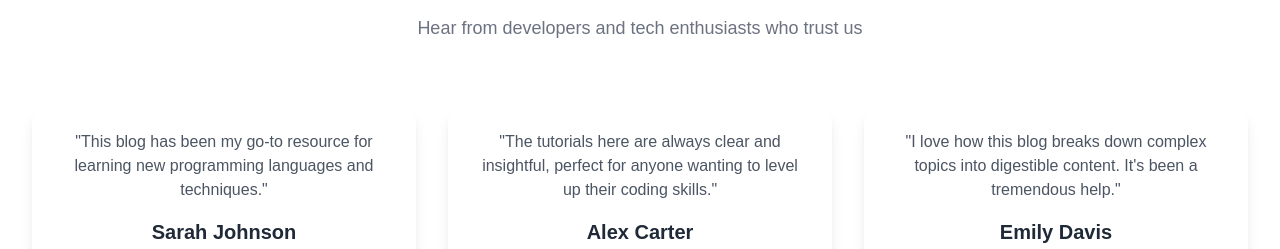
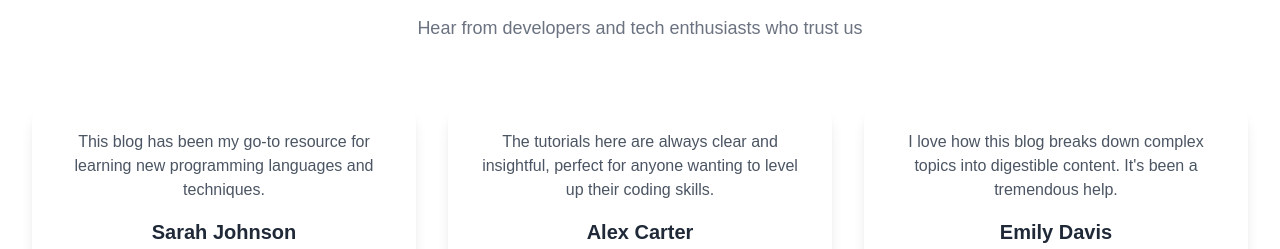
Before and after one commit to aman4374/Aman-s-DevLog, a Next.js app: page / in a window 1280 px wide. Shown: the part 1285-1534 px from the top of the page. Built offline with nearby package versions, Linux system fonts and the light colour scheme.

Commit message:
Remove quotation marks from testimonial text.

```diff
--- a/app/page.js
+++ b/app/page.js
@@ -108,7 +108,7 @@ export default function Home() {
       {/* Testimonial 1 */}
       <div className="w-full sm:w-1/2 lg:w-1/3 p-4">
         <div className="p-6 bg-white rounded-lg shadow-lg dark:bg-gray-800 transform transition duration-500 hover:scale-105 text-center">
-          <p className="text-gray-600 dark:text-gray-400">"This blog has been my go-to resource for learning new programming languages and techniques."</p>
+          <p className="text-gray-600 dark:text-gray-400">This blog has been my go-to resource for learning new programming languages and techniques.</p>
           <h3 className="mt-4 text-xl font-semibold text-gray-800 dark:text-gray-200">Sarah Johnson</h3>
           <p className="text-gray-500 dark:text-gray-300">Full-Stack Developer</p>
         </div>
@@ -116,7 +116,7 @@ export default function Home() {
       {/* Testimonial 2 */}
       <div className="w-full sm:w-1/2 lg:w-1/3 p-4">
         <div className="p-6 bg-white rounded-lg shadow-lg dark:bg-gray-800 transform transition duration-500 hover:scale-105 text-center">
-          <p className="text-gray-600 dark:text-gray-400">"The tutorials here are always clear and insightful, perfect for anyone wanting to level up their coding skills."</p>
+          <p className="text-gray-600 dark:text-gray-400">The tutorials here are always clear and insightful, perfect for anyone wanting to level up their coding skills.</p>
           <h3 className="mt-4 text-xl font-semibold text-gray-800 dark:text-gray-200">Alex Carter</h3>
           <p className="text-gray-500 dark:text-gray-300">Software Engineer</p>
         </div>
@@ -124,7 +124,7 @@ export default function Home() {
       {/* Testimonial 3 */}
       <div className="w-full sm:w-1/2 lg:w-1/3 p-4">
         <div className="p-6 bg-white rounded-lg shadow-lg dark:bg-gray-800 transform transition duration-500 hover:scale-105 text-center">
-          <p className="text-gray-600 dark:text-gray-400">"I love how this blog breaks down complex topics into digestible content. It's been a tremendous help."</p>
+          <p className="text-gray-600 dark:text-gray-400">I love how this blog breaks down complex topics into digestible content. It's been a tremendous help.</p>
           <h3 className="mt-4 text-xl font-semibold text-gray-800 dark:text-gray-200">Emily Davis</h3>
           <p className="text-gray-500 dark:text-gray-300">DevOps Specialist</p>
         </div>
```
